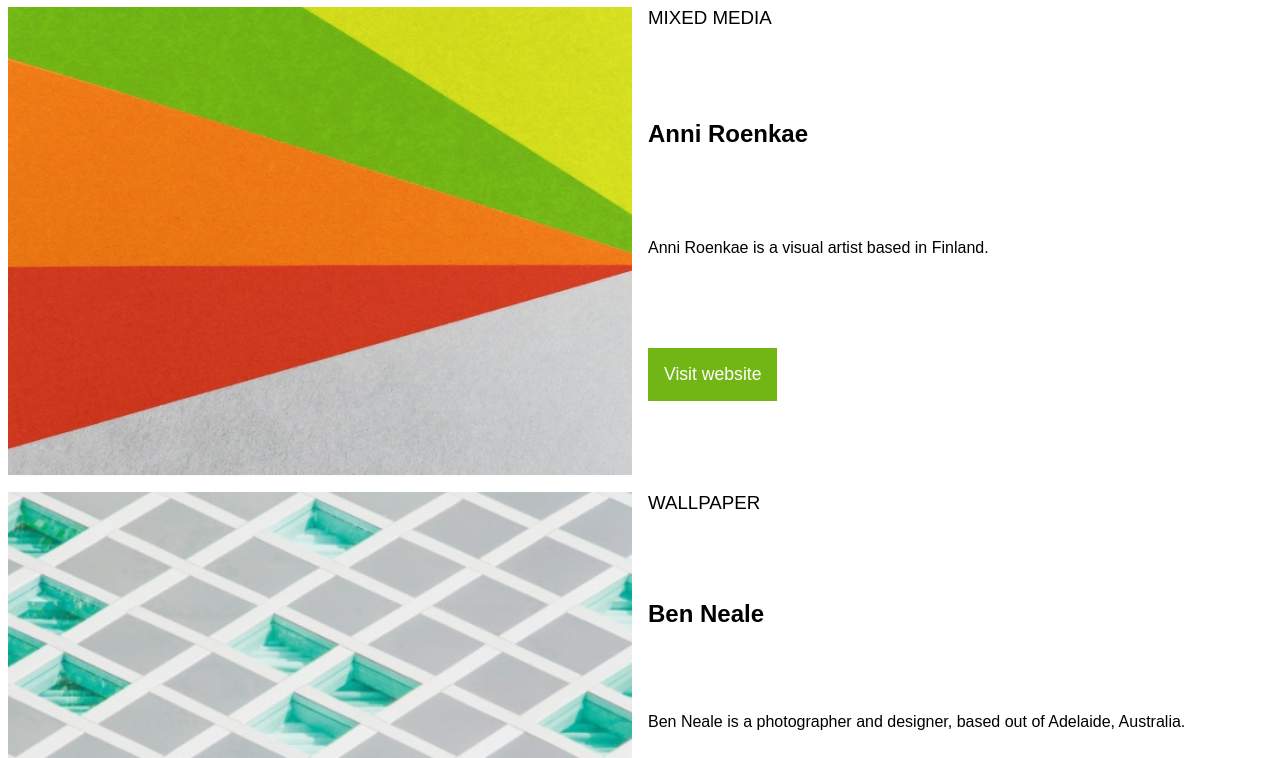
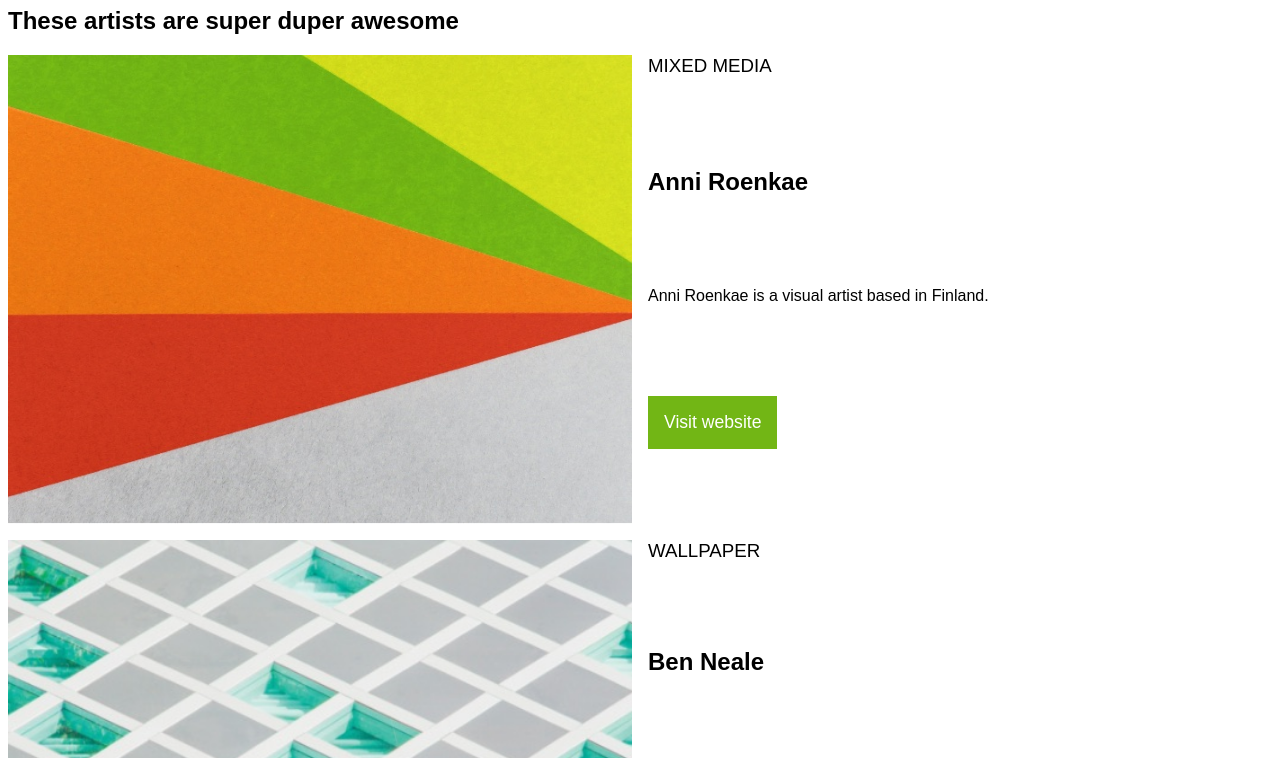
Before and after one commit to rai-the-bread/artists, a plain HTML site: page index.html in a window 1280 px wide. Shown: the part 73-831 px from the top of the page. Drawn offline with Linux system fonts and the light colour scheme.

Commit message:
added h2

```diff
--- a/index.html
+++ b/index.html
@@ -11,6 +11,7 @@
 <body>
     <!-- see JS block for instructions -->
     <h1>Our Artists</h1>
+    <h2>These artists are super duper awesome</h2>
     <div class="grid-container">
         <div class="card">
             <h3>Mixed Media</h3>
```
